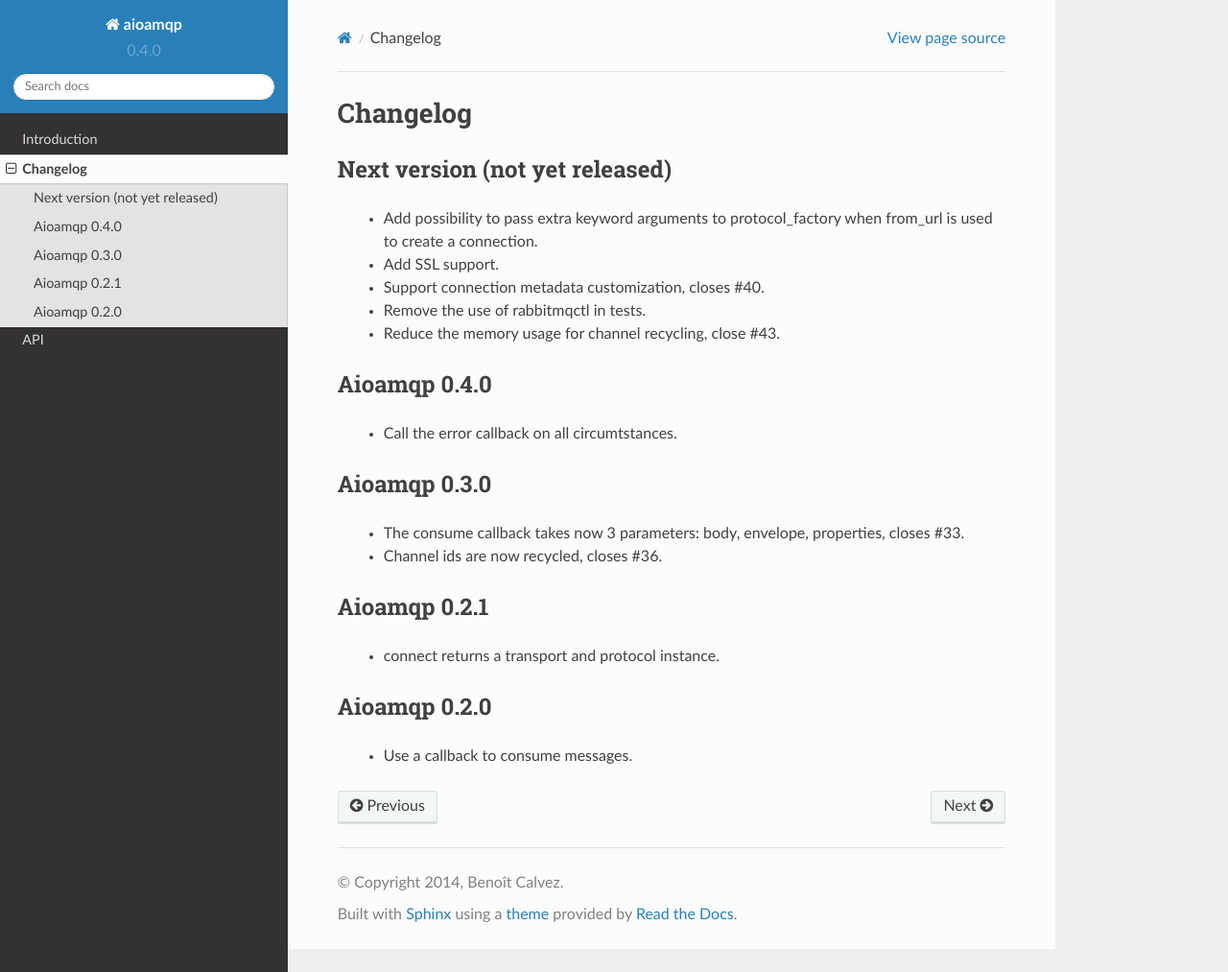
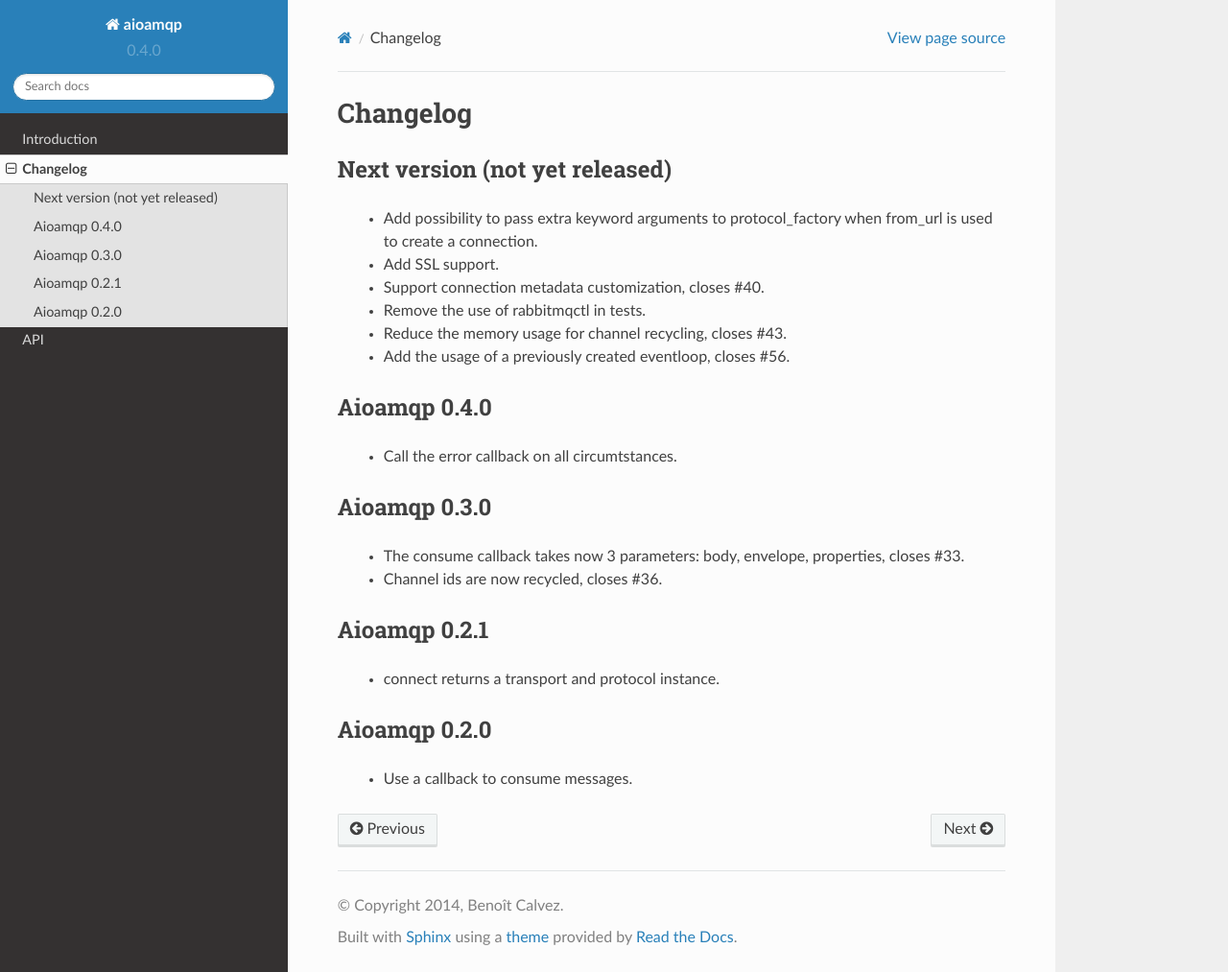
Before and after one commit to Polyconseil/aioamqp, a Sphinx documentation site: the page built from docs/changelog.rst, in a window 1280 px wide and 1013 px high. Shown: the whole window at 96% size. Built offline with Sphinx 7.4.7 and the Read the Docs theme 2.0.0, drawn with Linux system fonts in a browser that asks for light colours.

Commit message:
add Matthias Urlichs to AUTHORS and update eventloop changelog

```diff
--- a/AUTHORS.rst
+++ b/AUTHORS.rst
@@ -8,3 +8,4 @@
     * Morgan Delahaye-Prat
     * Mathias Fröjdman
     * Dmitry Maslov
+    * Matthias Urlichs
--- a/docs/changelog.rst
+++ b/docs/changelog.rst
@@ -9,7 +9,8 @@
  * Add SSL support.
  * Support connection metadata customization, closes #40.
  * Remove the use of rabbitmqctl in tests.
- * Reduce the memory usage for channel recycling, close #43.
+ * Reduce the memory usage for channel recycling, closes #43.
+ * Add the usage of a previously created eventloop, closes #56.
 
 
 Aioamqp 0.4.0
```
